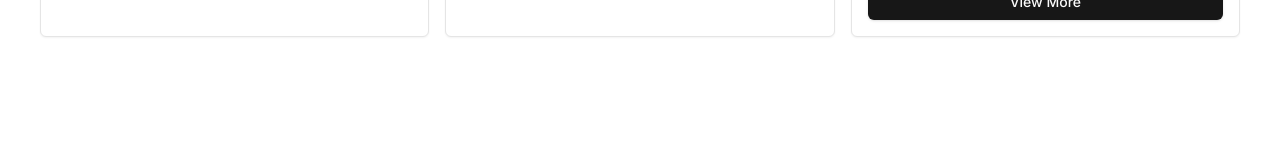
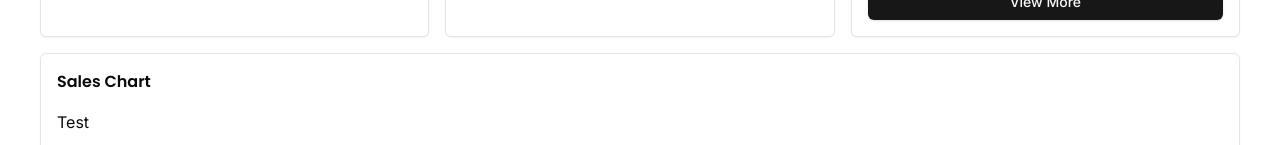
Before and after one commit to ceedadev/next-erp, a Next.js app: page / in a window 1280 px wide. Shown: the part 655-800 px from the top of the page. Built offline with nearby package versions, Linux system fonts and the light colour scheme.

Commit message:
colspan rowspan doesn't work, fix to col-start-end

```diff
--- a/src/app/page.tsx
+++ b/src/app/page.tsx
@@ -97,8 +97,7 @@ export default function Home() {
             </p>
             <p>gained 23% this week</p>
           </KPICard>
-
-          <KPICard title="Activities Timeline" colSpan={1} rowSpan={2}>
+          <KPICard title="Activities Timeline">
             <Timeline>
               {TIMELINE_DUMMY_DATA.map((item, index) => (
                 <TimelineItem
@@ -109,6 +108,12 @@ export default function Home() {
               ))}
             </Timeline>
           </KPICard>
+          <KPICard
+            title="Sales Chart"
+            className="md:col-start-1 md:col-end-4 h-80"
+          >
+            <p>Test</p>
+          </KPICard>
         </div>
       </Sheet>
     </main>
```
